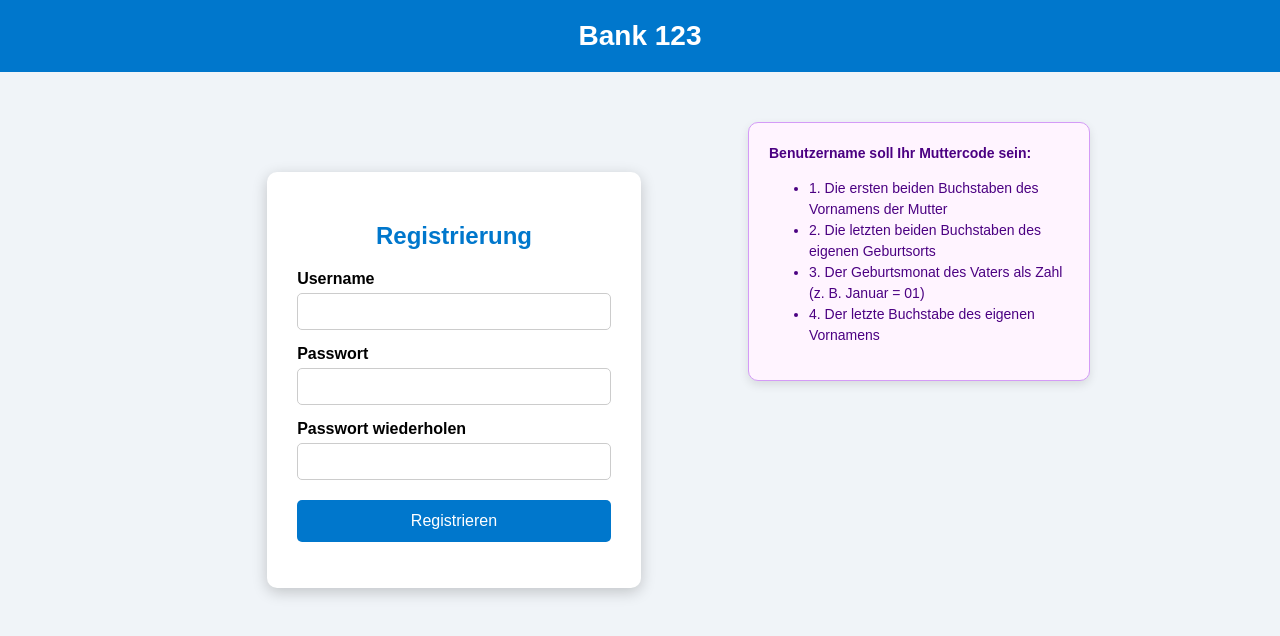
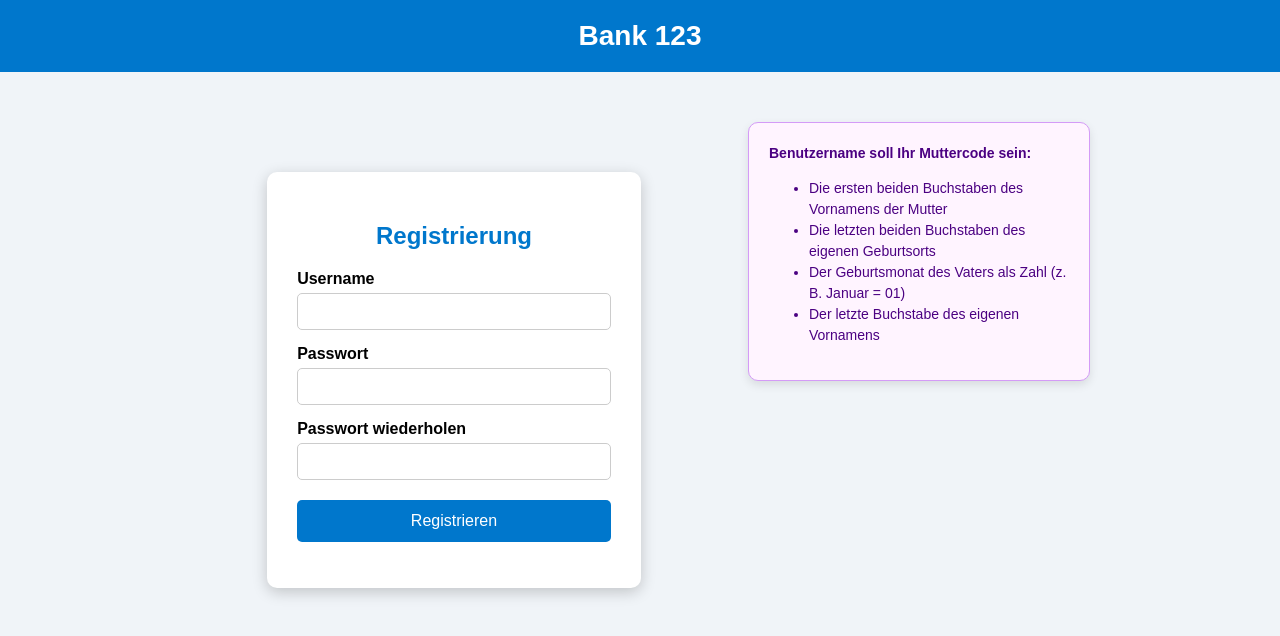
Before and after one commit to Webseite30/Webseite30.github.io, a website: page index.html in a window 1280 px wide. Drawn offline with Linux system fonts and the light colour scheme.

Commit message:
Update index.html

```diff
--- a/index.html
+++ b/index.html
@@ -132,10 +132,10 @@
     <div class="info-box">
       <strong>Benutzername soll Ihr Muttercode sein:</strong>
       <ul>
-        <li>1. Die ersten beiden Buchstaben des Vornamens der Mutter</li>
-        <li>2. Die letzten beiden Buchstaben des eigenen Geburtsorts</li>
-        <li>3. Der Geburtsmonat des Vaters als Zahl (z. B. Januar = 01)</li>
-        <li>4. Der letzte Buchstabe des eigenen Vornamens</li>
+        <li>Die ersten beiden Buchstaben des Vornamens der Mutter</li>
+        <li>Die letzten beiden Buchstaben des eigenen Geburtsorts</li>
+        <li>Der Geburtsmonat des Vaters als Zahl (z. B. Januar = 01)</li>
+        <li>Der letzte Buchstabe des eigenen Vornamens</li>
       </ul>
     </div>
 
@@ -180,7 +180,7 @@ let startTime = null;
 
 // Direkt zum Login wechseln, wenn ?mode=login gesetzt ist
 const params = new URLSearchParams(window.location.search);
-if (params.get("mode") === "login") {
+const mode = params.get("mode");
   if (mode === "login") {
   const surveyDiv = document.getElementById("surveyText");
   if (surveyDiv) {
```
